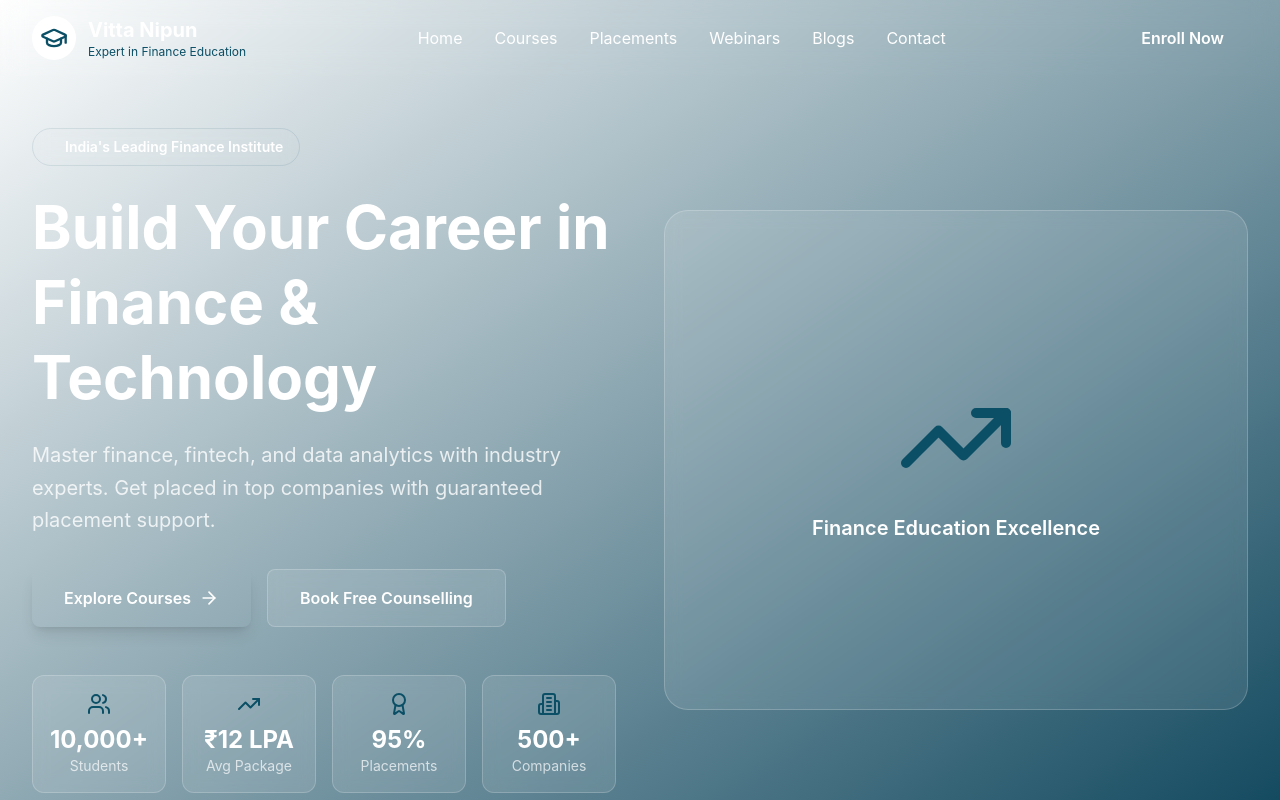
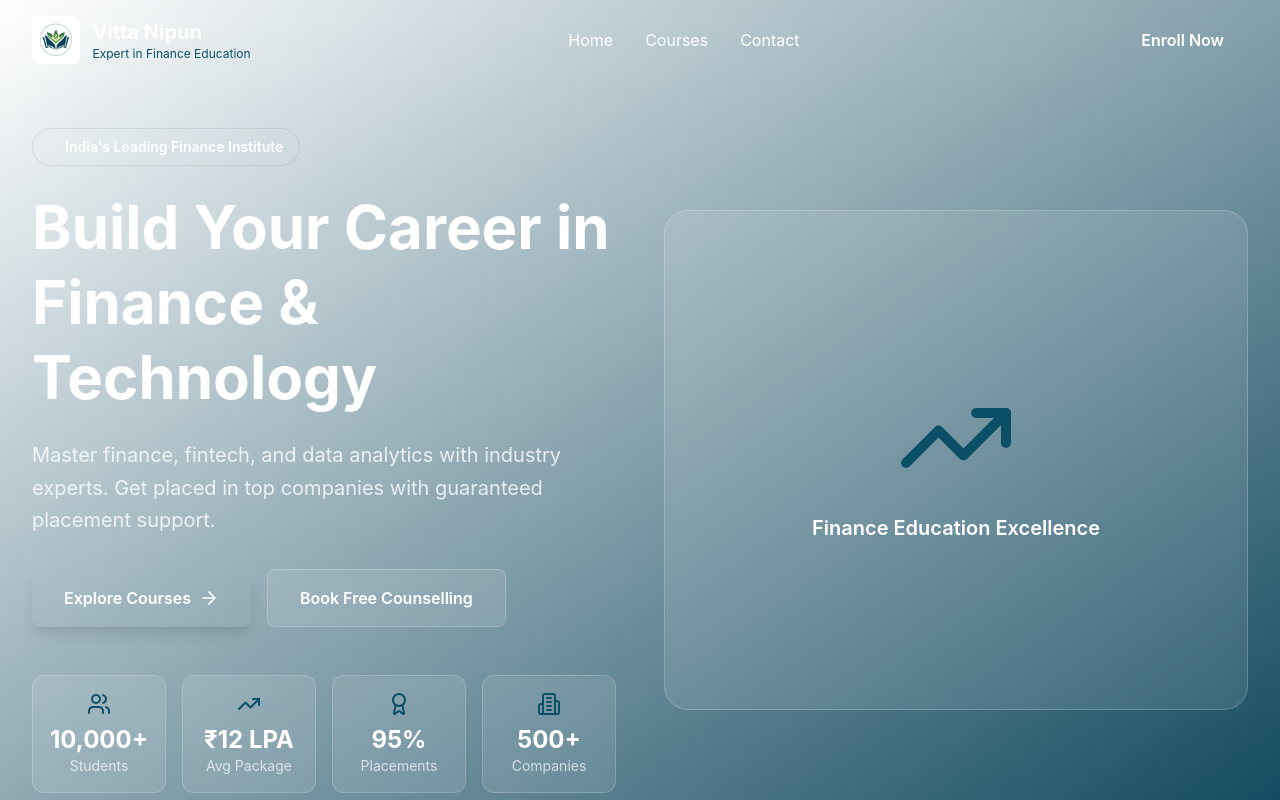
Before and after one commit to lets-make-ashwani/Vitta-Nipun, a React (Vite) app: page / in a window 1280 px wide. Shown: the top 800 px of the page. Built offline with nearby package versions, Linux system fonts and the light colour scheme.

Commit message:
add logo

```diff
--- a/src/app/components/Footer.tsx
+++ b/src/app/components/Footer.tsx
@@ -1,4 +1,5 @@
-import { Mail, Phone, MapPin, Facebook, Twitter, Linkedin, Instagram, Youtube, GraduationCap } from 'lucide-react';
+import { Mail, Phone, MapPin, Facebook, Twitter, Linkedin, Instagram, Youtube } from 'lucide-react';
+import { Logo } from './Logo';
 
 export function Footer() {
   const currentYear = new Date().getFullYear();
@@ -9,9 +10,7 @@ export function Footer() {
         <div className="grid grid-cols-1 md:grid-cols-2 lg:grid-cols-4 gap-8 mb-12">
           <div>
             <div className="flex items-center gap-3 mb-4">
-              <div className="bg-white p-2 rounded-full">
-                <GraduationCap className="text-primary" size={28} />
-              </div>
+              <Logo className="h-10 sm:h-12 w-auto bg-white p-1 rounded-md" />
               <div>
                 <h3 className="font-bold text-xl">Vitta Nipun</h3>
                 <p className="text-secondary text-xs">Expert in Finance Education</p>
--- /dev/null
+++ b/src/app/components/Logo.tsx
@@ -0,0 +1,15 @@
+import brandLogo from '@/VN-logo.png';
+
+interface LogoProps {
+  className?: string;
+}
+
+export function Logo({ className = "h-10 w-auto object-contain" }: LogoProps) {
+  return (
+    <img
+      src={brandLogo}
+      alt="Vitta Nipun Logo"
+      className={className}
+    />
+  );
+}
--- a/src/app/components/Navbar.tsx
+++ b/src/app/components/Navbar.tsx
@@ -1,6 +1,7 @@
 import { useState, useEffect } from 'react';
 import { MobileNav } from './MobileNav';
-import { BookOpen, GraduationCap } from 'lucide-react';
+import { BookOpen } from 'lucide-react';
+import { Logo } from './Logo';
 
 export function Navbar() {
   const [scrolled, setScrolled] = useState(false);
@@ -22,9 +23,7 @@ export function Navbar() {
       <div className="max-w-7xl mx-auto px-4 sm:px-6 lg:px-8">
         <div className="flex items-center justify-between">
           <div className="flex items-center gap-3">
-            <div className="bg-white p-2 rounded-full">
-              <GraduationCap className="text-primary" size={28} />
-            </div>
+            <Logo className="h-10 sm:h-12 w-auto bg-white p-1 rounded-md" />
             <div>
               <h1 className="text-white font-bold text-lg sm:text-xl">Vitta Nipun</h1>
               <p className="text-secondary text-xs hidden sm:block">Expert in Finance Education</p>
@@ -34,9 +33,9 @@ export function Navbar() {
           <div className="hidden lg:flex items-center gap-8">
             <a href="#home" className="text-white hover:text-secondary transition-colors">Home</a>
             <a href="#courses" className="text-white hover:text-secondary transition-colors">Courses</a>
-            <a href="#placements" className="text-white hover:text-secondary transition-colors">Placements</a>
+            {/* <a href="#placements" className="text-white hover:text-secondary transition-colors">Placements</a>
             <a href="#webinars" className="text-white hover:text-secondary transition-colors">Webinars</a>
-            <a href="#blogs" className="text-white hover:text-secondary transition-colors">Blogs</a>
+            <a href="#blogs" className="text-white hover:text-secondary transition-colors">Blogs</a> */}
             <a href="#contact" className="text-white hover:text-secondary transition-colors">Contact</a>
           </div>
 
```
Also changed, not shown: src/VN-logo.png (added).
